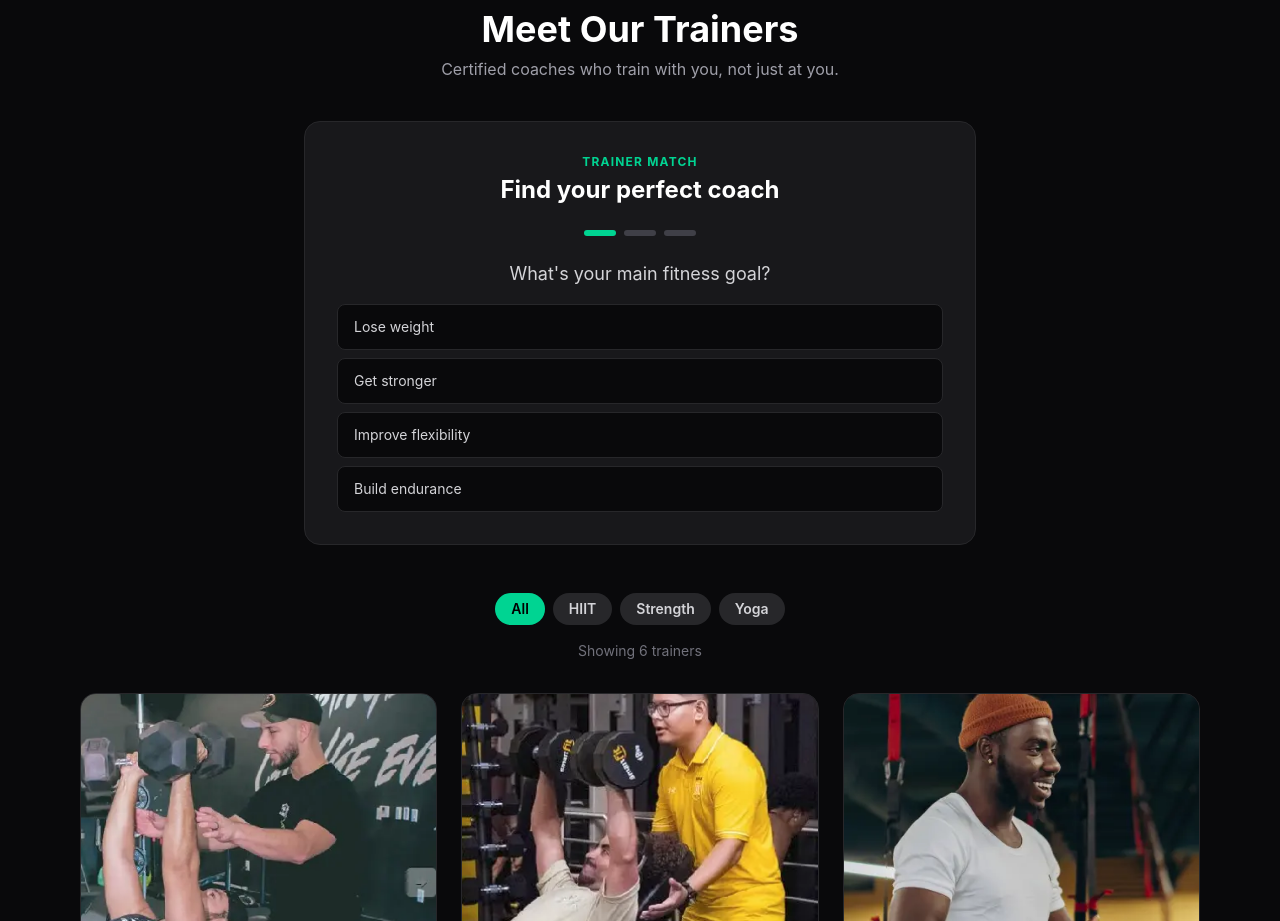
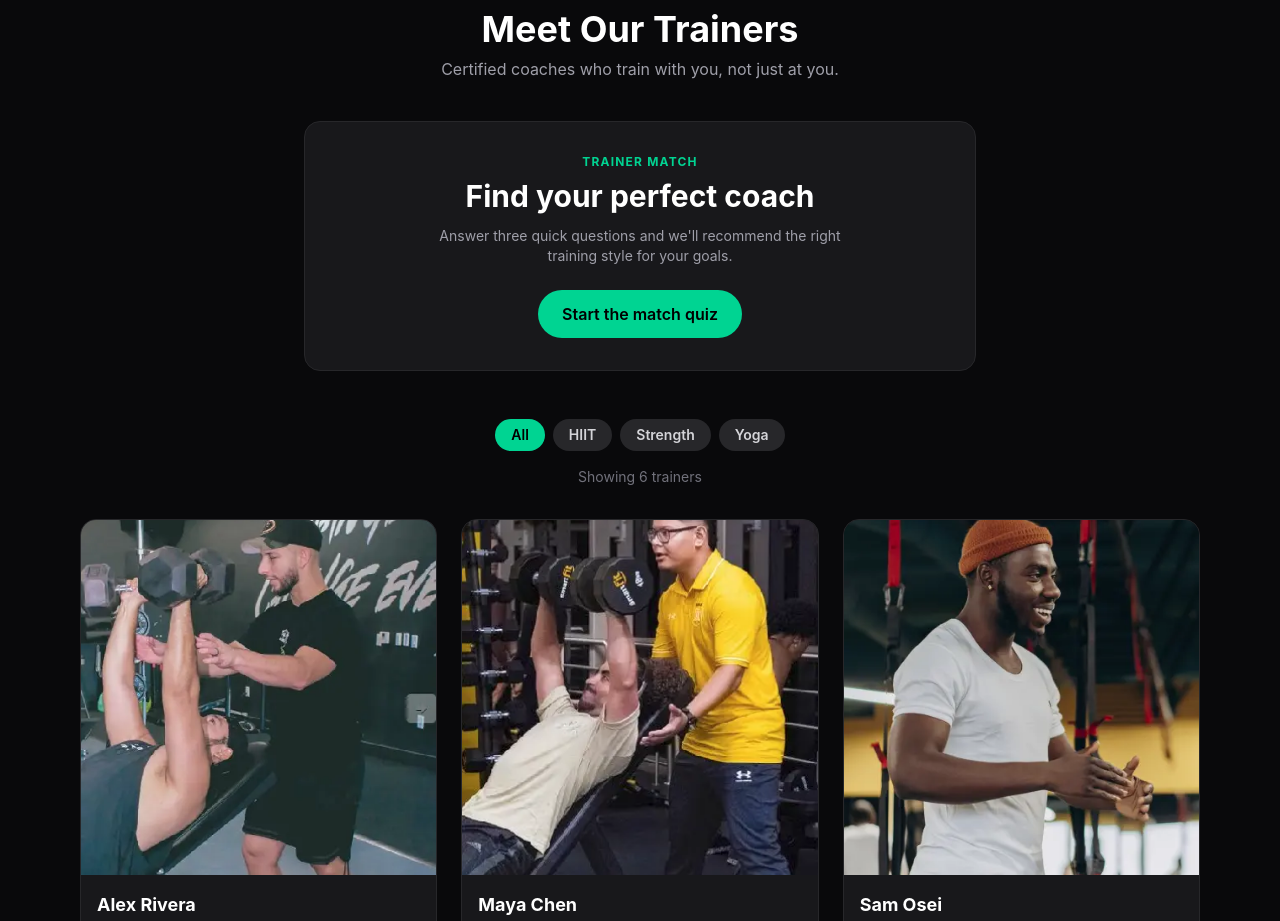
Before and after one commit to nurabsystems/pulse-fitness, a React (Vite) app: page / in a window 1280 px wide. Shown: the part 2620-3541 px from the top of the page. Built offline with nearby package versions, Linux system fonts and the light colour scheme.

Commit message:
refactor: three-mode TrainerMatch (entrance, quiz, result)

```diff
--- a/src/components/TrainerMatch.jsx
+++ b/src/components/TrainerMatch.jsx
@@ -1,87 +1,117 @@
-// TrainerMatch — a multi-step quiz that recommends a specialty.
-// Demonstrates: multi-step state, controlled inputs, derived results.
+// TrainerMatch — controls three views: entrance, quiz, result.
+// Parents pass `onMatch(specialty)` to apply the match to the grid.
+// Reset is handled via the `key` prop from the parent (React idiom).
 
-import { useState } from "react";
-import {
-  quizQuestions,
-  getMatchedSpecialty,
-  matchReasons,
-} from "../data/matchQuiz";
+import { useState } from 'react'
+import { quizQuestions, getMatchedSpecialty, matchReasons } from '../data/matchQuiz'
 
 export function TrainerMatch({ onMatch }) {
-  // Current step index (0, 1, 2, 3) — step 3 is the result
-  const [step, setStep] = useState(0);
+  // mode: 'entrance' | 'quiz' | 'result'
+  const [mode, setMode] = useState('entrance')
 
-  // Answers object: { goal: 'lose-weight', experience: 'beginner', style: 'intense' }
-  const [answers, setAnswers] = useState({});
+  // Quiz state
+  const [step, setStep] = useState(0)
+  const [answers, setAnswers] = useState({})
 
-  // User can reset and start over
-  function handleReset() {
-    setStep(0);
-    setAnswers({});
+  // ------- Handlers -------
+
+  function startQuiz() {
+    setMode('quiz')
+    setStep(0)
+    setAnswers({})
   }
 
-  // User clicks an option
   function handleAnswer(questionId, value) {
-    setAnswers((prev) => ({ ...prev, [questionId]: value }));
+    setAnswers((prev) => ({ ...prev, [questionId]: value }))
 
-    // Auto-advance to next step after a short delay (nice UX)
     if (step < quizQuestions.length - 1) {
-      setStep((s) => s + 1);
+      setStep((s) => s + 1)
     } else {
-      // Last question — jump to result step
-      setStep(quizQuestions.length);
+      setMode('result')
     }
   }
 
-  // Compute match only when all questions answered
-  const isComplete = step === quizQuestions.length;
-  const matchedSpecialty = isComplete ? getMatchedSpecialty(answers) : null;
-
-  // When the match is computed, bubble it up to the parent
-  if (isComplete && matchedSpecialty && onMatch) {
-    onMatch(matchedSpecialty);
+  function goBack() {
+    if (step === 0) {
+      setMode('entrance')
+    } else {
+      setStep((s) => s - 1)
+    }
   }
 
+  function handleSeeMatch() {
+    const specialty = getMatchedSpecialty(answers)
+    onMatch(specialty) // bubble to parent to apply filter
+  }
+
+  function retake() {
+    setStep(0)
+    setAnswers({})
+    setMode('quiz')
+  }
+
+  // ------- Render: ENTRANCE -------
+  if (mode === 'entrance') {
     return (
-    <div className="rounded-2xl border border-zinc-800 bg-zinc-900 p-6 sm:p-8">
-      {/* Header */}
-      <header className="mb-6 text-center">
+      <div className="mx-auto max-w-2xl rounded-2xl border border-zinc-800 bg-zinc-900 p-8 text-center">
         <p className="text-xs font-bold uppercase tracking-widest text-emerald-400">
           Trainer Match
         </p>
-        <h3 className="mt-1 text-xl font-bold text-white sm:text-2xl">
-          {isComplete ? "Your match is ready" : "Find your perfect coach"}
+        <h3 className="mt-2 text-2xl font-bold text-white sm:text-3xl">
+          Find your perfect coach
         </h3>
-      </header>
+        <p className="mx-auto mt-3 max-w-md text-sm text-zinc-400">
+          Answer three quick questions and we'll recommend the right training
+          style for your goals.
+        </p>
+        <button
+          type="button"
+          onClick={startQuiz}
+          className="mt-6 rounded-full bg-emerald-400 px-6 py-3 font-semibold text-black transition hover:bg-emerald-500"
+        >
+          Start the match quiz
+        </button>
+      </div>
+    )
+  }
 
-      {/* Progress indicator (hidden on result screen) */}
-      {!isComplete && (
-        <div className="mb-6 flex justify-center gap-2">
+  // ------- Render: QUIZ -------
+  if (mode === 'quiz') {
+    const current = quizQuestions[step]
+
+    return (
+      <div className="mx-auto max-w-2xl rounded-2xl border border-zinc-800 bg-zinc-900 p-8">
+        <header className="text-center">
+          <p className="text-xs font-bold uppercase tracking-widest text-emerald-400">
+            Trainer Match
+          </p>
+          <h3 className="mt-2 text-xl font-bold text-white sm:text-2xl">
+            Find your perfect coach
+          </h3>
+
+          {/* Progress dots */}
+          <div className="mt-4 flex justify-center gap-2">
             {quizQuestions.map((_, i) => (
               <span
                 key={i}
                 className={`h-1.5 w-8 rounded-full transition ${
-                i <= step ? "bg-emerald-400" : "bg-zinc-700"
+                  i <= step ? 'bg-emerald-400' : 'bg-zinc-700'
                 }`}
               />
             ))}
           </div>
-      )}
+        </header>
 
-      {/* Question / Result body */}
-      {!isComplete ? (
-        <div>
-          <p className="mb-4 text-center text-base text-zinc-300 sm:text-lg">
-            {quizQuestions[step].question}
+        <p className="mt-6 text-center text-base text-zinc-300 sm:text-lg">
+          {current.question}
         </p>
 
-          <div className="flex flex-col gap-2">
-            {quizQuestions[step].options.map((opt) => (
+        <div className="mt-4 flex flex-col gap-2">
+          {current.options.map((opt) => (
             <button
               key={opt.value}
               type="button"
-                onClick={() => handleAnswer(quizQuestions[step].id, opt.value)}
+              onClick={() => handleAnswer(current.id, opt.value)}
               className="rounded-lg border border-zinc-800 bg-zinc-950 px-4 py-3 text-left text-sm text-zinc-300 transition hover:border-emerald-400 hover:text-emerald-400"
             >
               {opt.label}
@@ -89,45 +119,54 @@ export function TrainerMatch({ onMatch }) {
           ))}
         </div>
 
-          {/* Back button (skip step 1) */}
-          {step > 0 && (
         <button
           type="button"
-              onClick={() => setStep((s) => s - 1)}
-              className="mt-4 text-xs text-zinc-500 transition hover:text-zinc-300"
+          onClick={goBack}
+          className="mt-6 text-xs text-zinc-500 transition hover:text-zinc-300"
         >
           ← Back
         </button>
-          )}
       </div>
-      ) : (
-        <div className="text-center">
-          <p className="text-sm text-zinc-400">We recommend training with</p>
-          <p className="mt-2 text-3xl font-extrabold text-emerald-400 sm:text-4xl">
-            {matchedSpecialty}
+    )
+  }
+
+  // ------- Render: RESULT -------
+  const matched = getMatchedSpecialty(answers)
+
+  return (
+    <div className="mx-auto max-w-2xl rounded-2xl border border-zinc-800 bg-zinc-900 p-8 text-center">
+      <p className="text-xs font-bold uppercase tracking-widest text-emerald-400">
+        Trainer Match
       </p>
-          <p className="mx-auto mt-4 max-w-md text-sm text-zinc-400">
-            {matchReasons[matchedSpecialty]}
+      <h3 className="mt-2 text-2xl font-bold text-white sm:text-3xl">
+        Your match is ready
+      </h3>
+
+      <p className="mt-4 text-sm text-zinc-400">We recommend training with</p>
+      <p className="mt-1 text-4xl font-extrabold text-emerald-400 sm:text-5xl">
+        {matched}
       </p>
 
-          <div className="mt-6 flex flex-wrap justify-center gap-3">
-            <a
-              href="#trainers"
-              onClick={() => onMatch?.(matchedSpecialty)}
+      <p className="mx-auto mt-4 max-w-md text-sm text-zinc-400">
+        {matchReasons[matched]}
+      </p>
+
+      <div className="mt-8 flex flex-wrap justify-center gap-3">
+        <button
+          type="button"
+          onClick={handleSeeMatch}
           className="rounded-full bg-emerald-400 px-6 py-3 text-sm font-semibold text-black transition hover:bg-emerald-500"
         >
-              See {matchedSpecialty} trainers
-            </a>
+          See {matched} trainers
+        </button>
         <button
           type="button"
-              onClick={handleReset}
+          onClick={retake}
           className="rounded-full border border-zinc-700 px-6 py-3 text-sm font-semibold text-zinc-300 transition hover:border-emerald-400 hover:text-emerald-400"
         >
           Retake quiz
         </button>
       </div>
     </div>
-      )}
-    </div>
-  );
+  )
 }
```
Lines whose indentation alone changed are shown as unchanged.
